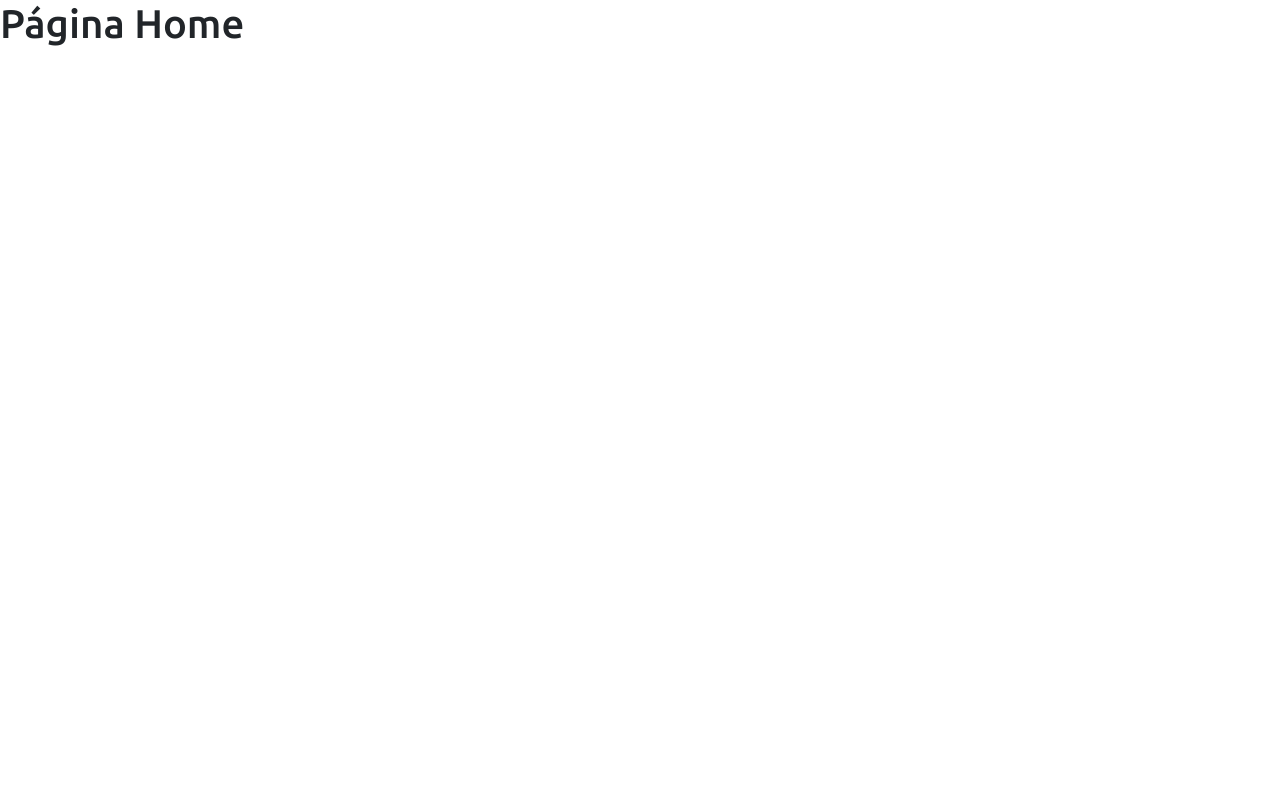
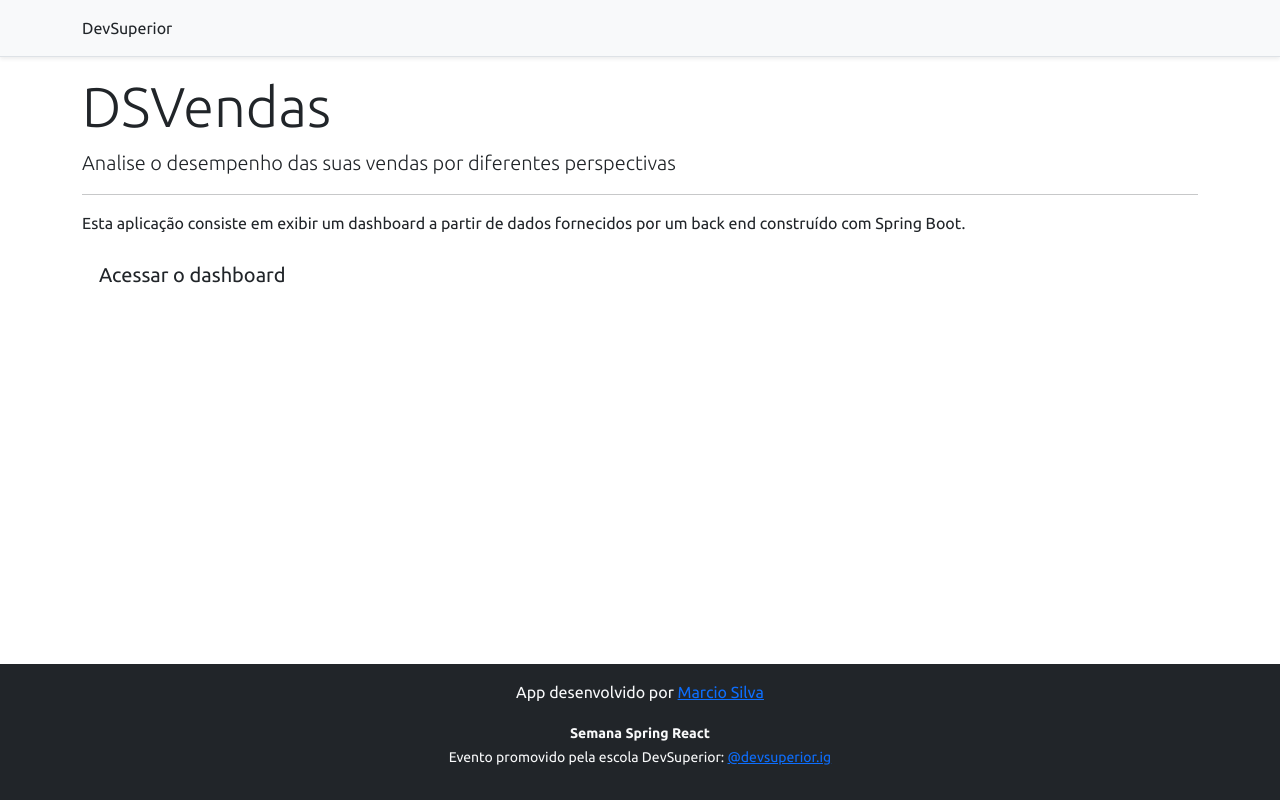
Before and after one commit to mscorp-ce/sds3, a React (Create React App) app in the folder frontend/: page / in a window 1280 px wide. Built offline with nearby package versions, Linux system fonts and the light colour scheme.

Commit message:
Home, navegação

```diff
--- a/frontend/src/pages/Home/Home.tsx
+++ b/frontend/src/pages/Home/Home.tsx
@@ -1,9 +1,25 @@
+import Footer from "components/Footer/Footer";
+import NavBar from "components/NavBar/Navbar";
+import { Link } from "react-router-dom";
 
 function Home() {
+
     return (
-        <div>
-            <h1>Página Home</h1>
-        </div>
+        <>
+            <NavBar />
+            <div className="container">
+                <div className="jumbotron">
+                    <h1 className="display-4">DSVendas</h1>
+                    <p className="lead">Analise o desempenho das suas vendas por diferentes perspectivas</p>
+                    <hr />
+                    <p>Esta aplicação consiste em exibir um dashboard a partir de dados fornecidos por um back end construído com Spring Boot.</p>
+                    <Link className="btn btn-priamary btn-lg" to="/dashboard">
+                        Acessar o dashboard
+                    </Link>
+                </div>
+            </div>
+            <Footer />
+        </>
     );
 }
 
```
